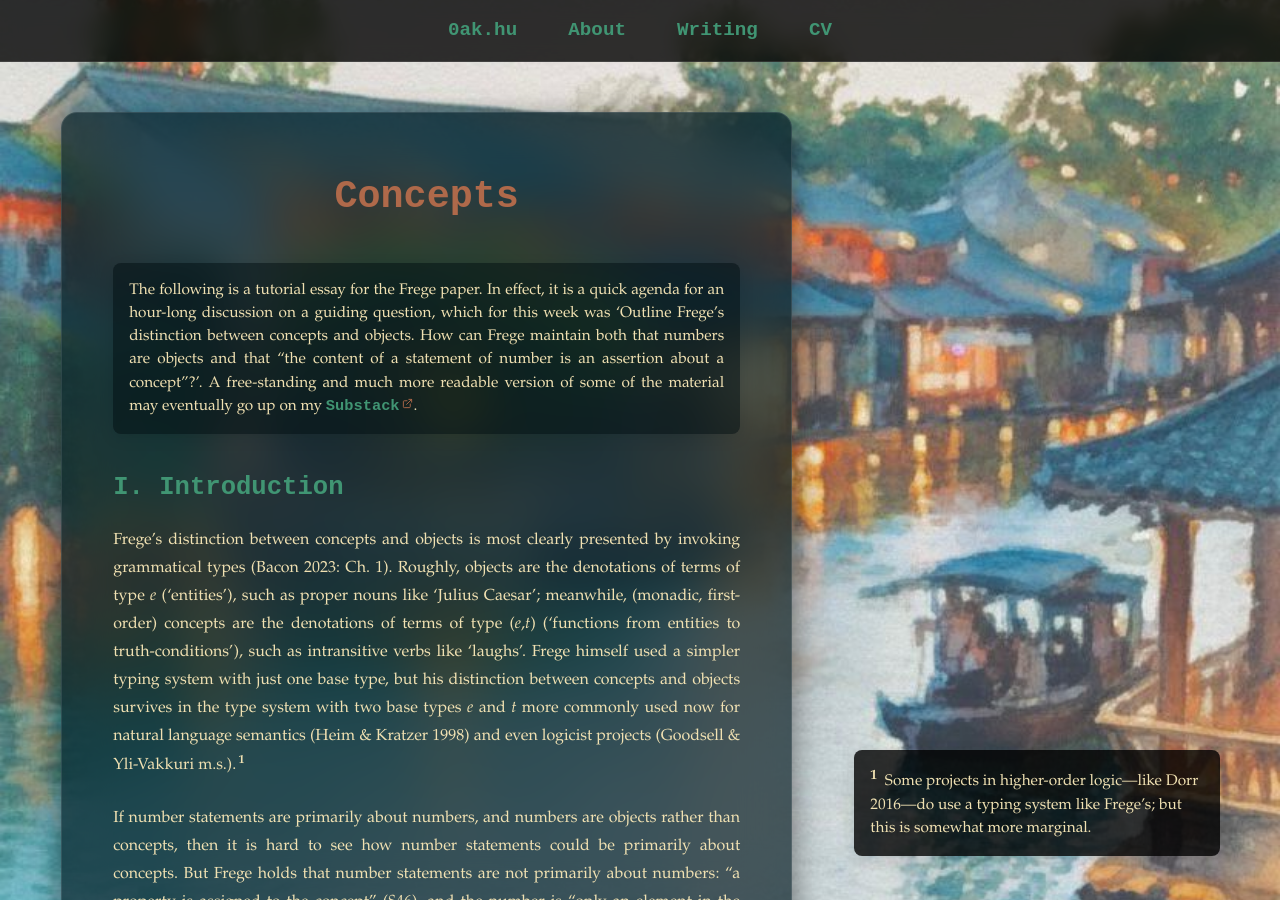
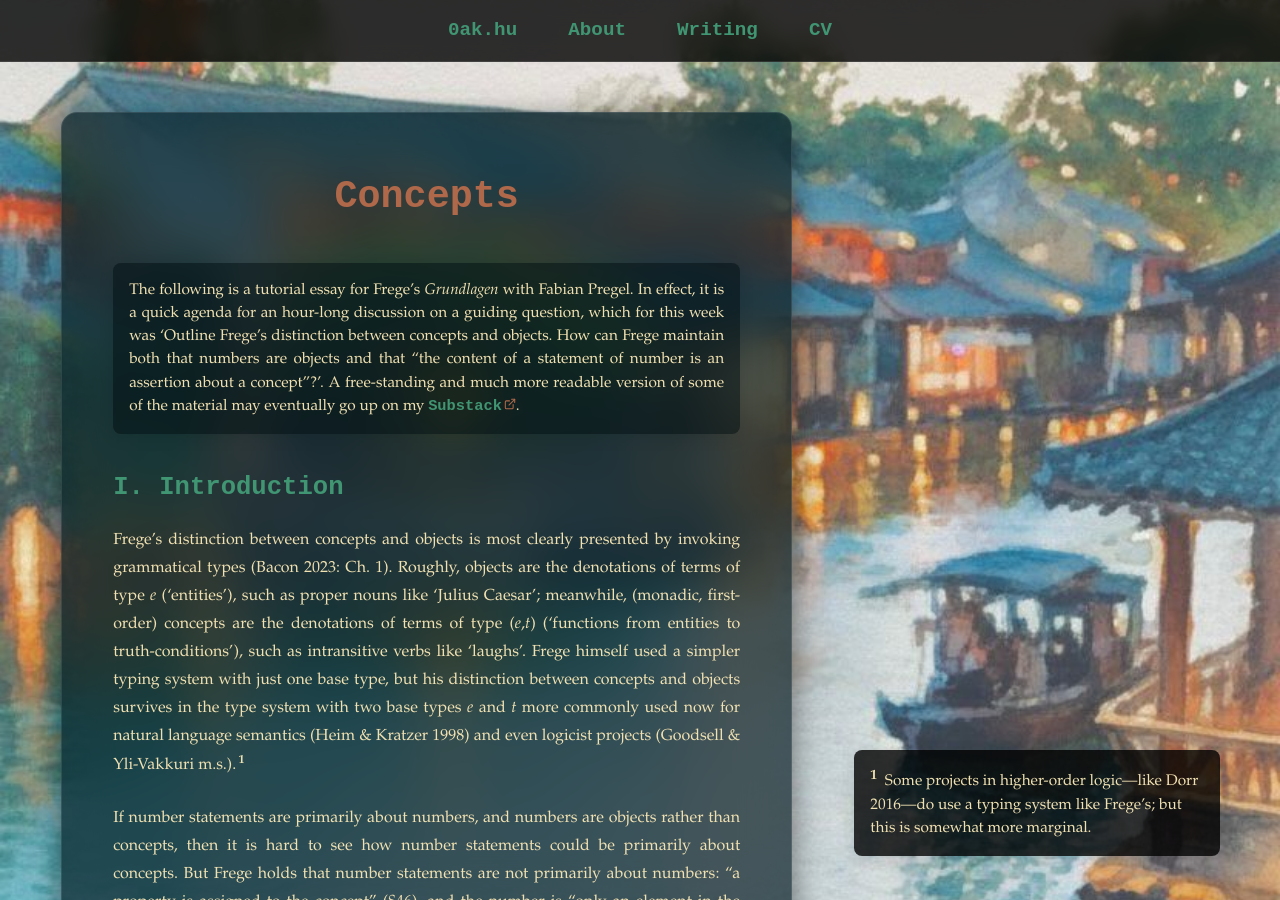
Before and after one commit to oak-hu/oak-hu.github.io, a Jekyll site: the page built from writing/concepts.md, in a window 1280 px wide and 900 px high. Built offline with Jekyll 4.4.1, drawn with Linux system fonts in a browser that asks for light colours; some web fonts are replaced.

Commit message:
Update concepts.md

```diff
--- a/writing/concepts.md
+++ b/writing/concepts.md
@@ -7,7 +7,7 @@ tag: "Frege (Week 2)"
 
 # Concepts
 
-> The following is a tutorial essay for the Frege paper. In effect, it is a quick agenda for an hour-long discussion on a guiding question, which for this week was ‘Outline Frege's distinction between concepts and objects. How can Frege maintain both that numbers are objects and that "the content of a statement of number is an assertion about a concept"?’. A free-standing and much more readable version of some of the material may eventually go up on my [Substack](https://offhandquibbles.substack.com).
+> The following is a tutorial essay for Frege's _Grundlagen_ with Fabian Pregel. In effect, it is a quick agenda for an hour-long discussion on a guiding question, which for this week was ‘Outline Frege's distinction between concepts and objects. How can Frege maintain both that numbers are objects and that “the content of a statement of number is an assertion about a concept”?’. A free-standing and much more readable version of some of the material may eventually go up on my [Substack](https://offhandquibbles.substack.com).
 
 
 ## I. Introduction
```
